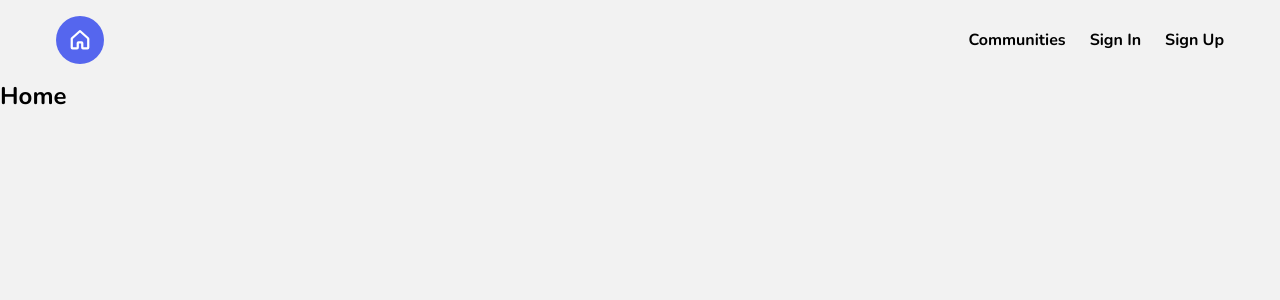
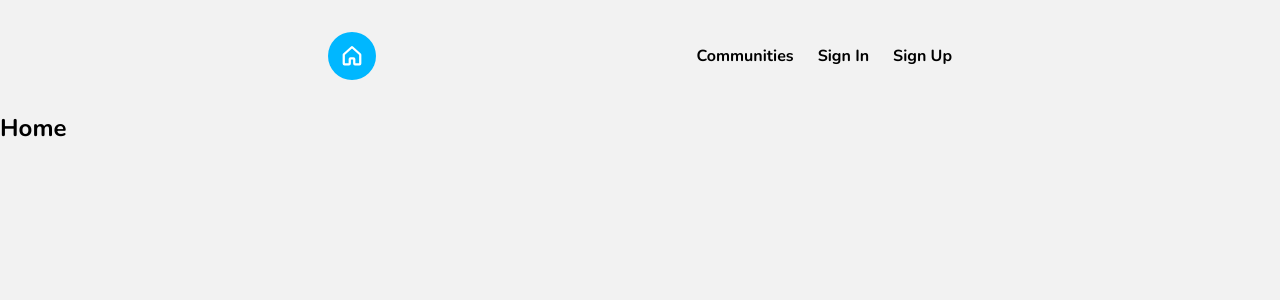
Before and after one commit to stephenvector/bunch, a React (Create React App) app: page / in a window 1280 px wide. Shown: the top 300 px of the page. Built offline with nearby package versions, Linux system fonts and the light colour scheme; no server answers; the database is empty.

Commit message:
using container component in app header

```diff
--- a/src/AppHeader.tsx
+++ b/src/AppHeader.tsx
@@ -3,16 +3,15 @@ import styled from "styled-components";
 import { Link } from "react-router-dom";
 import { House } from "phosphor-react";
 import useAuth from "./useAuth";
+import Container from "./Container";
 import Button from "./Button";
 
 const StyledAppHeader = styled.header`
-  padding: 1rem;
   display: flex;
   align-items: center;
   justify-content: space-between;
-  max-width: 1200px;
-  margin: 0 auto;
   font-weight: bold;
+  padding: 2rem 0;
   a {
     color: inherit;
     text-decoration: none;
@@ -27,7 +26,7 @@ const StyledAppHeader = styled.header`
     grid-gap: 1rem;
     height: 3rem;
     width: 3rem;
-    background: #56e;
+    background: #00b7ff;
     justify-content: center;
     align-items: center;
     color: #fff;
@@ -39,6 +38,7 @@ function AppHeader() {
   const { signedIn, signOut } = useAuth();
 
   return (
+    <Container>
       <StyledAppHeader>
         <Link to="/">
           <House weight="bold" size="1.5rem" />
@@ -55,6 +55,7 @@ function AppHeader() {
           )}
         </nav>
       </StyledAppHeader>
+    </Container>
   );
 }
 
```
Lines whose indentation alone changed are shown as unchanged.
